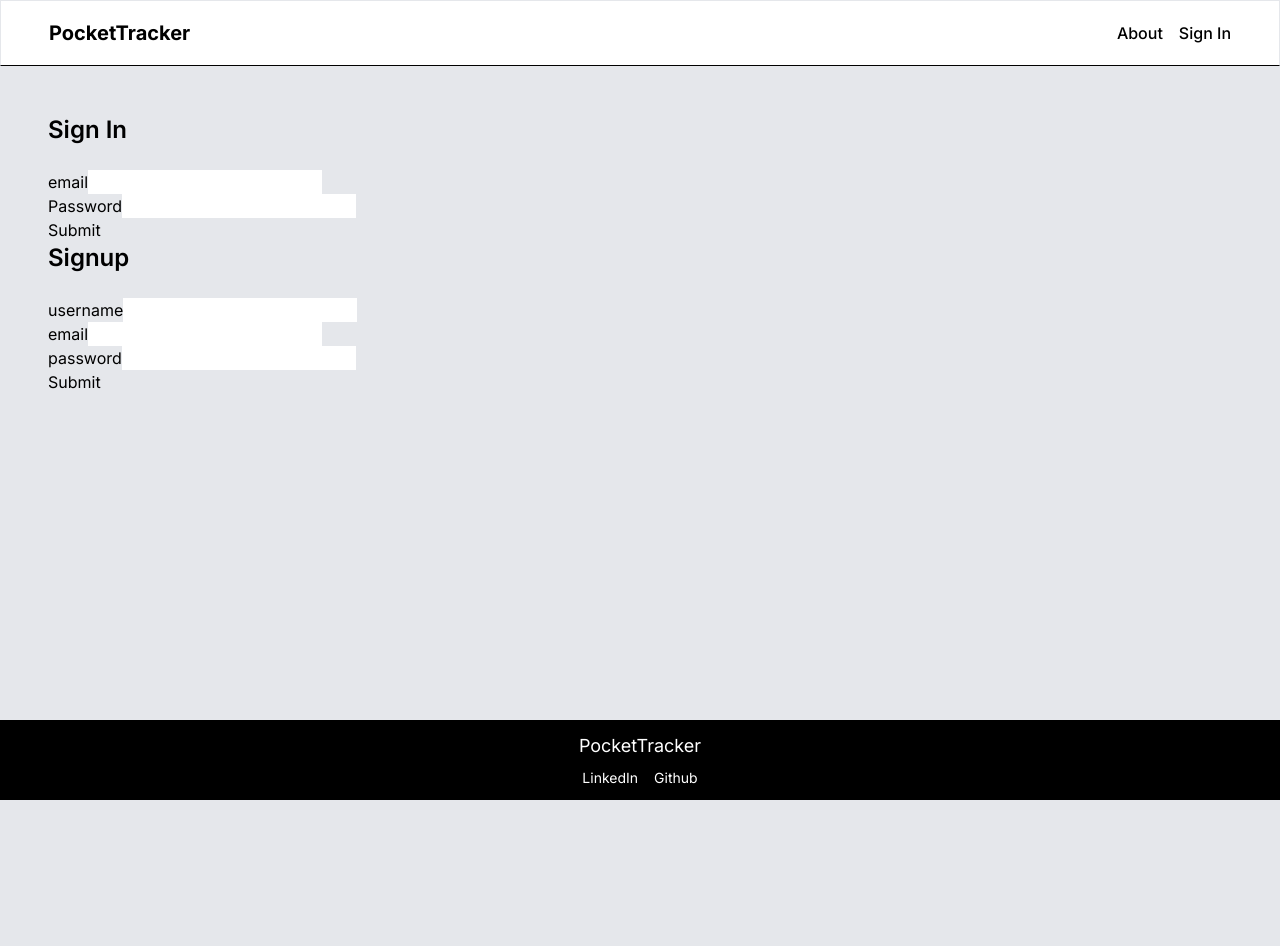
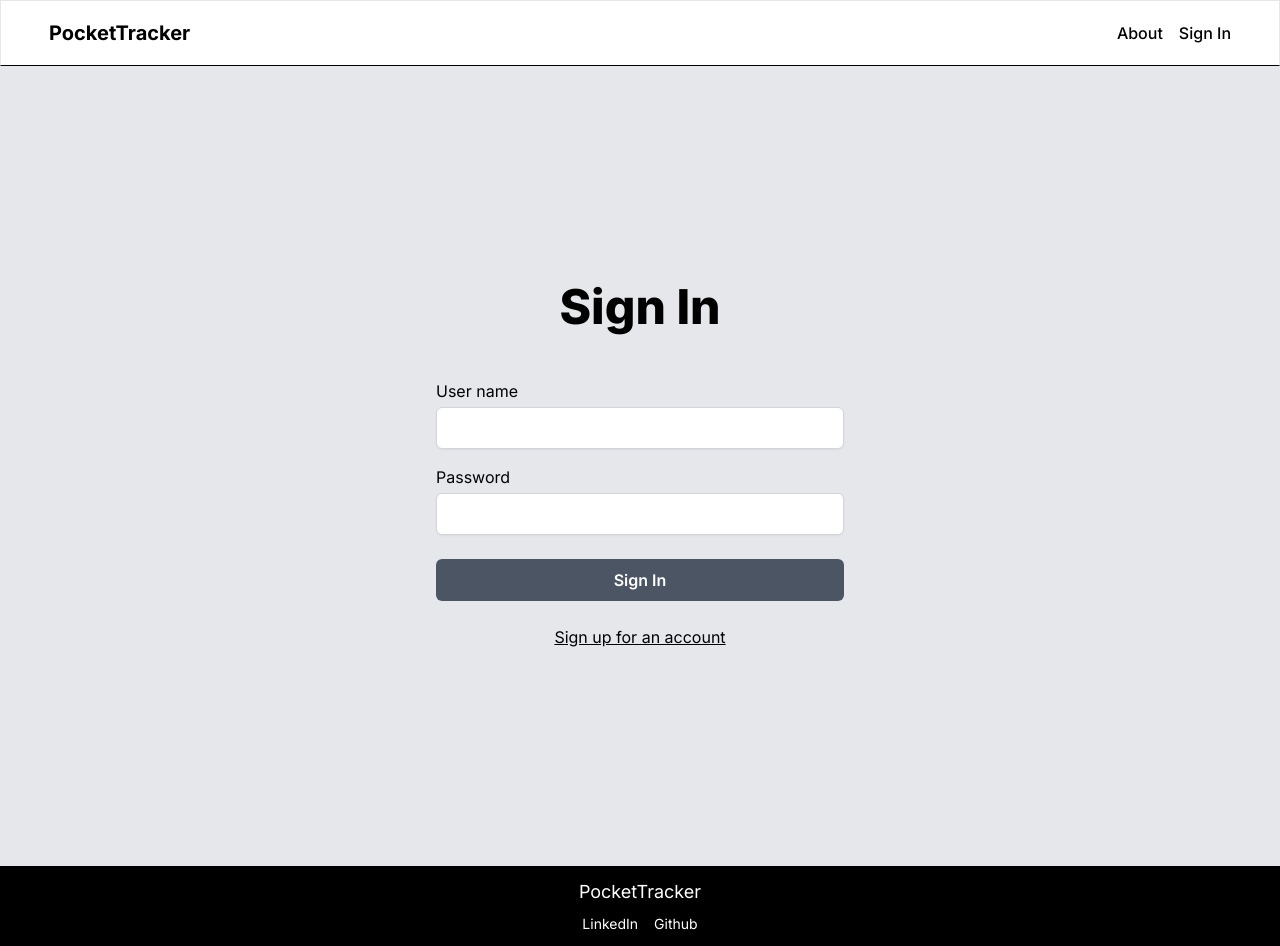
Before and after one commit to rene-ruiz/handheld-tracker-next, a Next.js app: page /signin in a window 1280 px wide. Before the commit the page ends 800 px from the top, so only its background shows below. Built offline with nearby package versions, Linux system fonts and the light colour scheme.

Commit message:
Added design for signin and sign up forms

```diff
--- a/src/app/signin/page.tsx
+++ b/src/app/signin/page.tsx
@@ -1,7 +1,7 @@
-import ContentSignIn from "@/components/contentSignIn";
+import ContentOnboarding from "@/components/contentOnboarding";
 
 const page = () => {
-  return <ContentSignIn />;
+  return <ContentOnboarding />;
 };
 
 export default page;
--- /dev/null
+++ b/src/components/contentOnboarding.tsx
@@ -0,0 +1,31 @@
+"use client";
+import GlobalContainer from "./globalContainer";
+import { FC, useMemo, useState } from "react";
+import FormSignIn from "./formSignIn";
+import { OnboardingViews } from "@/types/OnboardingViews";
+import FormSignUp from "./formSignUp";
+
+const ContentOnboarding: FC = () => {
+  const [onboardingViewHandler, setOnboardingViewHandler] = useState(
+    OnboardingViews.SIGN_IN,
+  );
+
+  const handleView = useMemo(() => {
+    switch (onboardingViewHandler) {
+      case OnboardingViews.SIGN_IN:
+        return (
+          <FormSignIn setOnboardingViewHandler={setOnboardingViewHandler} />
+        );
+      case OnboardingViews.SIGN_UP:
+        return (
+          <FormSignUp setOnboardingViewHandler={setOnboardingViewHandler} />
+        );
+      default:
+        <FormSignIn setOnboardingViewHandler={setOnboardingViewHandler} />;
+    }
+  }, [onboardingViewHandler, setOnboardingViewHandler]);
+
+  return <GlobalContainer>{handleView}</GlobalContainer>;
+};
+
+export default ContentOnboarding;
--- a/src/components/contentSignIn.tsx
+++ /dev/null
@@ -1,54 +0,0 @@
-"use client";
-import Title from "./titles";
-import GlobalContainer from "./globalContainer";
-import { FC } from "react";
-import { signIn, signUp } from "@/services/authService";
-
-const ContentSignIn: FC = () => {
-  const handleSignup = () => {
-    signUp({}).then(() => {});
-  };
-  const handleSignIn = () => {
-    signIn({}).then(() => {});
-  };
-  return (
-    <GlobalContainer>
-      <main className="items-center md:items-stretch flex flex-col py-12">
-        <Title>Sign In</Title>
-        <section>
-          <div>
-            <span>email</span>
-            <input type="text" />
-          </div>
-          <div>
-            <span>Password</span>
-            <input type="password" />
-          </div>
-          <div>
-            <button onClick={handleSignIn}>Submit</button>
-          </div>
-        </section>
-        <Title>Signup</Title>
-        <section>
-          <div>
-            <span>username</span>
-            <input type="text" />
-          </div>
-          <div>
-            <span>email</span>
-            <input type="text" />
-          </div>
-          <div>
-            <span>password</span>
-            <input type="password" />
-          </div>
-          <div>
-            <button onClick={handleSignup}>Submit</button>
-          </div>
-        </section>
-      </main>
-    </GlobalContainer>
-  );
-};
-
-export default ContentSignIn;
--- /dev/null
+++ b/src/components/formSignIn.tsx
@@ -0,0 +1,59 @@
+"use client";
+import { FC, useState } from "react";
+import { signIn } from "@/services/authService";
+import { OnboardingProp, OnboardingViews } from "@/types/OnboardingViews";
+
+const FormSignIn: FC<OnboardingProp> = ({ setOnboardingViewHandler }) => {
+  const [username, setUsername] = useState("");
+  const [password, setPassword] = useState("");
+  const handleSignIn = () => {
+    signIn({ username: username, password: password }).then(() => {});
+  };
+  return (
+    <div className="w-full min-h-screen flex flex-col sm:justify-center items-center pt-6 sm:pt-0">
+      <div className="w-full sm:max-w-md p-5 mx-auto">
+        <h2 className="mb-12 text-center text-5xl font-extrabold">Sign In</h2>
+        <div className="mb-4">
+          <label className="block mb-1">User name</label>
+          <input
+            value={username}
+            onChange={(element) => {
+              setUsername(element.target.value);
+            }}
+            type="text"
+            className="py-2 px-3 border border-gray-300 focus:border-gray-500 focus:outline-none focus:ring focus:ring-gray-400 focus:ring-opacity-50 rounded-md shadow-sm disabled:bg-gray-100 mt-1 block w-full"
+          />
+        </div>
+        <div className="mb-4">
+          <label className="block mb-1">Password</label>
+          <input
+            value={password}
+            onChange={(element) => {
+              setPassword(element.target.value);
+            }}
+            type="password"
+            className="py-2 px-3 border border-gray-300 focus:border-gray-500 focus:outline-none focus:ring focus:ring-gray-400 focus:ring-opacity-50 rounded-md shadow-sm disabled:bg-gray-100 mt-1 block w-full"
+          />
+        </div>
+        <div className="mt-6">
+          <button
+            onClick={() => handleSignIn()}
+            className="w-full inline-flex items-center justify-center px-4 py-2 bg-gray-600 border border-transparent rounded-md font-semibold text-white hover:bg-gray-700 active:bg-gray-700 focus:outline-none focus:border-gray-700 focus:ring focus:ring-gray-200 disabled:opacity-25 transition"
+          >
+            Sign In
+          </button>
+        </div>
+        <div className="mt-6 text-center">
+          <button
+            onClick={() => setOnboardingViewHandler(OnboardingViews.SIGN_UP)}
+            className="underline"
+          >
+            Sign up for an account
+          </button>
+        </div>
+      </div>
+    </div>
+  );
+};
+
+export default FormSignIn;
--- /dev/null
+++ b/src/components/formSignUp.tsx
@@ -0,0 +1,69 @@
+"use client";
+import { FC, useState } from "react";
+import { signUp } from "@/services/authService";
+import { OnboardingProp, OnboardingViews } from "@/types/OnboardingViews";
+
+const FormSignUp: FC<OnboardingProp> = ({ setOnboardingViewHandler }) => {
+  const [username, setUsername] = useState("");
+  const [email, setEmail] = useState("");
+  const [password, setPassword] = useState("");
+  const handleSignUp = () => {
+    signUp({
+      username: username,
+      email: email,
+      password: password,
+    }).then(() => {});
+  };
+  return (
+    <div className="w-full min-h-screen flex flex-col sm:justify-center items-center pt-6 sm:pt-0">
+      <div className="w-full sm:max-w-md p-5 mx-auto">
+        <h2 className="mb-12 text-center text-5xl font-extrabold">Sign Up</h2>
+        <div className="mb-4">
+          <label className="block mb-1">User name</label>
+          <input
+            value={username}
+            onChange={(element) => setUsername(element.target.value)}
+            type="text"
+            className="py-2 px-3 border border-gray-300 focus:border-gray-500 focus:outline-none focus:ring focus:ring-gray-400 focus:ring-opacity-50 rounded-md shadow-sm disabled:bg-gray-100 mt-1 block w-full"
+          />
+        </div>
+        <div className="mb-4">
+          <label className="block mb-1">Email address</label>
+          <input
+            value={email}
+            onChange={(element) => setEmail(element.target.value)}
+            type="email"
+            className="py-2 px-3 border border-gray-300 focus:border-gray-500 focus:outline-none focus:ring focus:ring-gray-400 focus:ring-opacity-50 rounded-md shadow-sm disabled:bg-gray-100 mt-1 block w-full"
+          />
+        </div>
+        <div className="mb-4">
+          <label className="block mb-1">Password</label>
+          <input
+            value={password}
+            onChange={(element) => setPassword(element.target.value)}
+            type="password"
+            className="py-2 px-3 border border-gray-300 focus:border-gray-500 focus:outline-none focus:ring focus:ring-gray-400 focus:ring-opacity-50 rounded-md shadow-sm disabled:bg-gray-100 mt-1 block w-full"
+          />
+        </div>
+        <div className="mt-6">
+          <button
+            onClick={() => handleSignUp()}
+            className="w-full inline-flex items-center justify-center px-4 py-2 bg-gray-600 border border-transparent rounded-md font-semibold text-white hover:bg-gray-700 active:bg-gray-700 focus:outline-none focus:border-gray-700 focus:ring focus:ring-gray-200 disabled:opacity-25 transition"
+          >
+            Sign Up
+          </button>
+        </div>
+        <div className="mt-6 text-center">
+          <button
+            onClick={() => setOnboardingViewHandler(OnboardingViews.SIGN_IN)}
+            className="underline"
+          >
+            Return for sign in
+          </button>
+        </div>
+      </div>
+    </div>
+  );
+};
+
+export default FormSignUp;
--- a/src/services/authService.ts
+++ b/src/services/authService.ts
@@ -10,7 +10,7 @@ export const signUp = (data: object) =>
   });
 
 export const signIn = (data: object) =>
-  fetchWrapper(`signin/`, {
+  fetchWrapper(`login/`, {
     method: "POST",
     headers: {
       "Content-Type": "application/json",
--- /dev/null
+++ b/src/types/OnboardingViews.ts
@@ -0,0 +1,8 @@
+export enum OnboardingViews {
+  SIGN_IN = "signIn",
+  SIGN_UP = "signUp",
+}
+
+export type OnboardingProp = {
+  setOnboardingViewHandler: (value: OnboardingViews) => void;
+};
```
